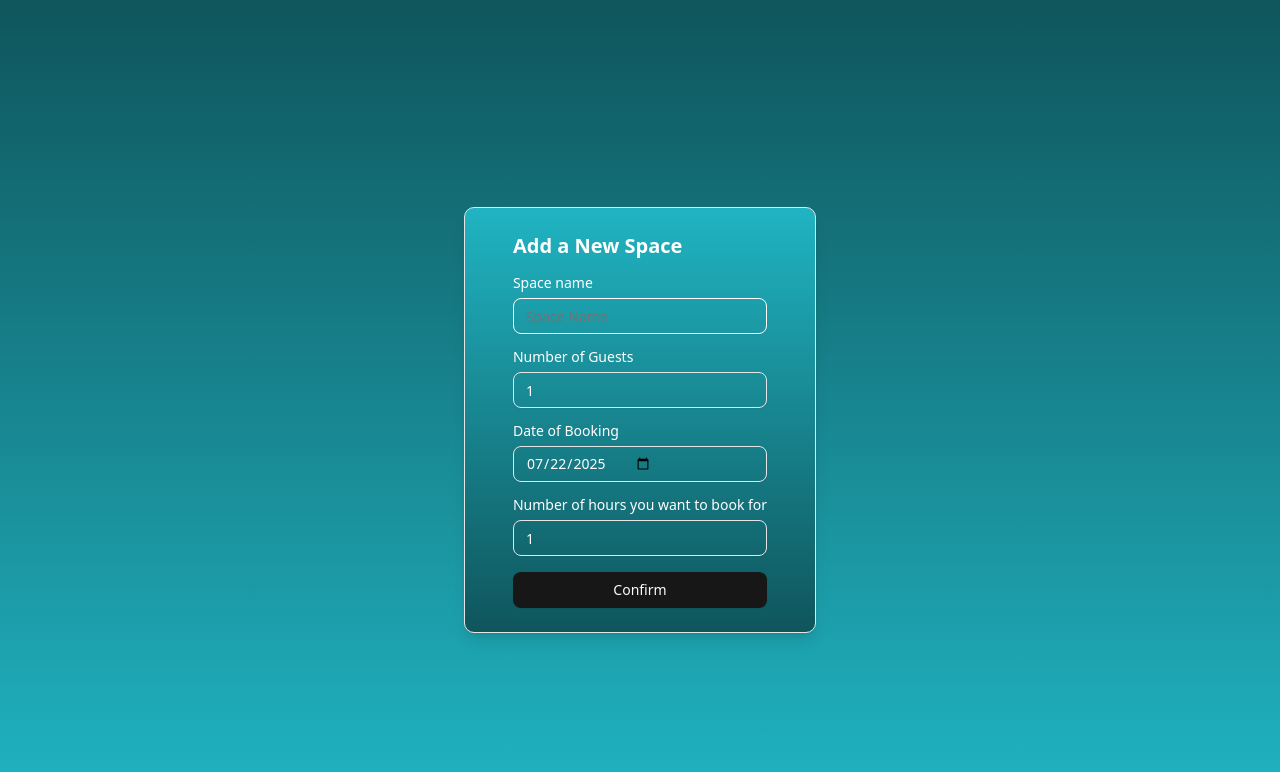
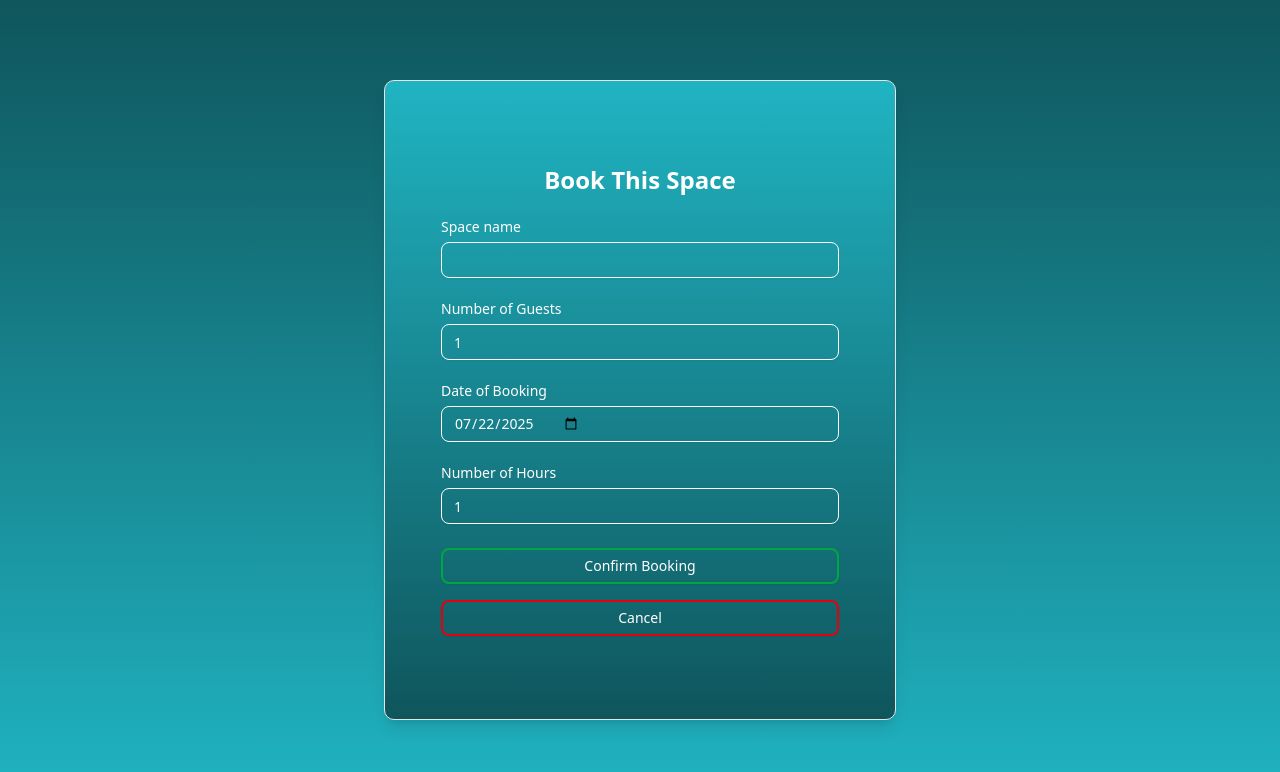
Before and after one commit to RobertHaji/spacer-frontend, a React (Vite) app: page /booking-form in a window 1280 px wide. Shown: the top 772 px of the page. Built offline with nearby package versions, Linux system fonts and the light colour scheme.

Commit message:
added some refinements to the ui

```diff
--- a/src/components/booking-form.jsx
+++ b/src/components/booking-form.jsx
@@ -14,8 +14,9 @@ import { useForm } from "react-hook-form";
 import { z } from "zod";
 import { zodResolver } from "@hookform/resolvers/zod";
 import toast from "react-hot-toast";
+import { useEffect } from "react";
 
-
+// Booking form schema
 const bookingSchema = z.object({
   spaceName: z.string().min(1, "Space name is required"),
   numberOfGuests: z.coerce
@@ -30,22 +31,31 @@ const bookingSchema = z.object({
     .max(24, "Cannot exceed 24"),
 });
 
-function BookingForm() {
+function BookingForm({ space }) {
   const accessToken = localStorage.getItem("token");
+
   const form = useForm({
     resolver: zodResolver(bookingSchema),
     defaultValues: {
-      spaceName: "",
+      spaceName: space?.name || "",
       numberOfGuests: 1,
       dateOfBooking: new Date(),
       numberOfHours: 1,
     },
   });
 
+  useEffect(() => {
+    if (space) {
+      form.reset({
+        spaceName: space.name,
+        numberOfGuests: 1,
+        dateOfBooking: new Date(),
+        numberOfHours: 1,
+      });
+    }
+  }, [space]);
 
   const onTheSubmit = async (values) => {
-      console.log("Submited values:", values);
-
     const formattedDate = new Date(values.dateOfBooking)
       .toISOString()
       .slice(0, 19)
@@ -73,7 +83,7 @@ function BookingForm() {
       if (response.ok) {
         toast.success("Booking successful!");
         console.log("Created booking:", data);
-        form.reset(); // ✅ Reset after success
+        form.reset();
       } else {
         toast.error(data.error || "Booking failed.");
       }
@@ -83,24 +93,22 @@ function BookingForm() {
     }
   };
 
-
   return (
     <div
-      className="flex items-center justify-center min-h-screen"
+      className="min-h-screen flex items-center justify-center px-4 sm:px-6"
       style={{ background: "linear-gradient(to bottom, #0F555C, #20B4C2)" }}
     >
       <Card
-        className="max-w-md mx-auto mt-10 p-6 text-white rounded-lg shadow-lg"
+        className="w-full max-w-lg mx-auto p-8 text-white rounded-lg shadow-lg flex flex-col justify-center min-h-[80vh]"
         style={{ background: "linear-gradient(to bottom, #20B4C2, #0F555C)" }}
       >
-        <CardContent>
-          <h2 className="text-xl font-bold mb-4">Add a New Space</h2>
+        <CardContent className="flex flex-col justify-center space-y-6">
+          <h2 className="text-2xl font-bold text-center">Book This Space</h2>
           <Form {...form}>
             <form
               onSubmit={form.handleSubmit(onTheSubmit)}
-              className="space-y-4"
+              className="space-y-6"
             >
-              {/* Space Name */}
               <FormField
                 control={form.control}
                 name="spaceName"
@@ -109,16 +117,15 @@ function BookingForm() {
                     <FormLabel>Space name</FormLabel>
                     <FormControl>
                       <Input
-                        placeholder="Space Name"
+                        readOnly
+                        className="w-full bg-transparent text-white placeholder-white border-white"
                         {...field}
-                        className="bg-transparent text-white placeholder-white border-white focus:border-white focus:ring-white"
                       />
                     </FormControl>
                     <FormMessage />
                   </FormItem>
                 )}
               />
-              {/* Number of Guests */}
               <FormField
                 control={form.control}
                 name="numberOfGuests"
@@ -128,8 +135,8 @@ function BookingForm() {
                     <FormControl>
                       <Input
                         type="number"
-                        placeholder="Number of guests"
                         min="1"
+                        className="w-full bg-transparent text-white placeholder-white border-white"
                         {...field}
                       />
                     </FormControl>
@@ -137,7 +144,6 @@ function BookingForm() {
                   </FormItem>
                 )}
               />
-              {/* Date of booking */}
               <FormField
                 control={form.control}
                 name="dateOfBooking"
@@ -151,24 +157,25 @@ function BookingForm() {
                         onChange={(e) =>
                           field.onChange(new Date(e.target.value))
                         }
+                        className="w-full bg-transparent text-white placeholder-white border-white"
                       />
                     </FormControl>
                     <FormMessage />
                   </FormItem>
                 )}
               />
-              {/* Number of Hours */}
               <FormField
                 control={form.control}
                 name="numberOfHours"
                 render={({ field }) => (
                   <FormItem>
-                    <FormLabel>Number of hours you want to book for</FormLabel>
+                    <FormLabel>Number of Hours</FormLabel>
                     <FormControl>
                       <Input
                         type="number"
-                        placeholder="Hours booked"
                         min="1"
+                        max="24"
+                        className="w-full bg-transparent text-white placeholder-white border-white"
                         {...field}
                       />
                     </FormControl>
@@ -176,9 +183,21 @@ function BookingForm() {
                   </FormItem>
                 )}
               />
-              <Button type="submit" className="w-full">
-                Confirm
-              </Button>
+              <div className="space-y-4">
+                <Button
+                  type="submit"
+                  className="w-full bg-transparent border-2 border-green-600 text-white hover:bg-green-600/100 transition duration-300"
+                >
+                  Confirm Booking
+                </Button>
+                <Button
+                  type="button"
+                  className="w-full bg-transparent border-2 border-red-600 text-white hover:bg-red-700/100 transition duration-300"
+                  onClick={() => form.reset()}
+                >
+                  Cancel
+                </Button>
+              </div>
             </form>
           </Form>
         </CardContent>
```
